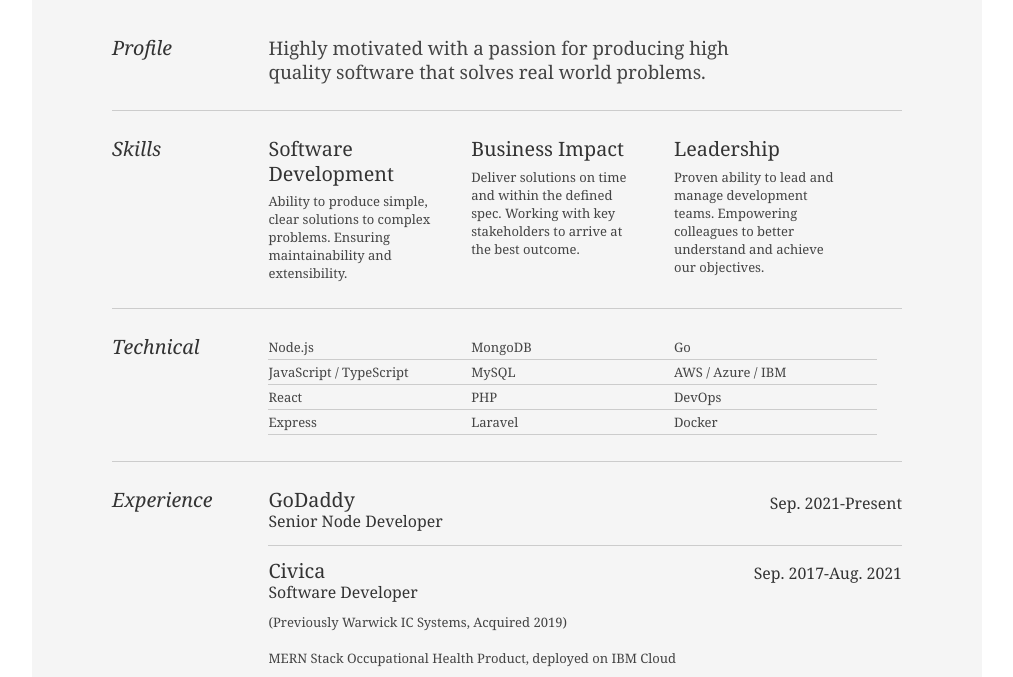
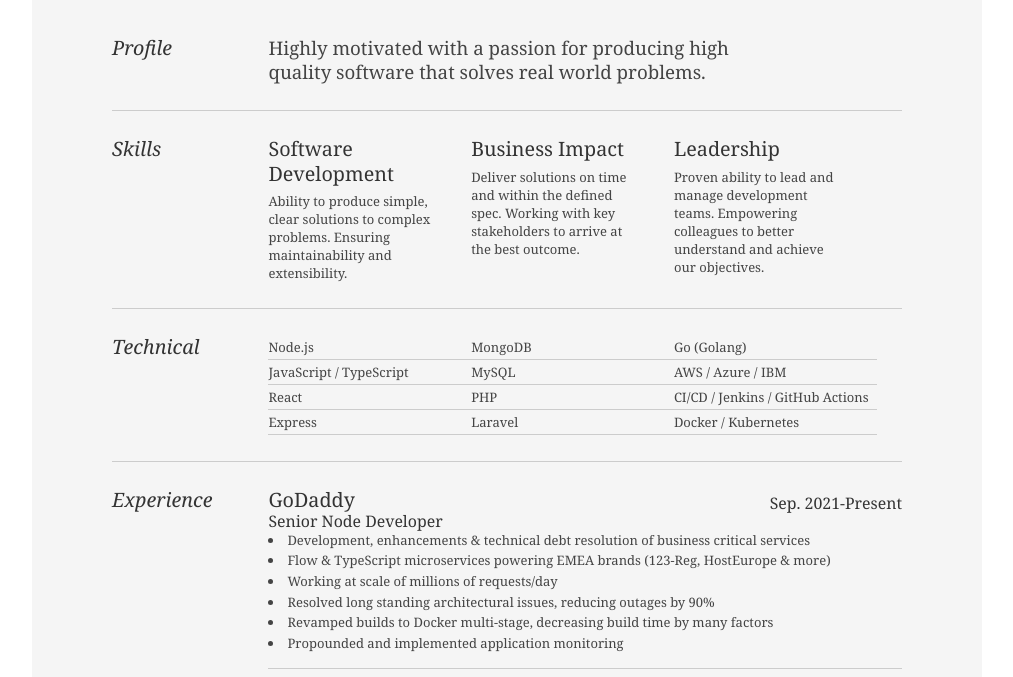
Before and after one commit to connorjburton/connorburton.com, a plain HTML site: page public/index.html in a window 1280 px wide. Shown: the part 237-914 px from the top of the page, without its empty margins (133-1146 px from the left). Drawn offline with Linux system fonts and the light colour scheme.

Commit message:
docs: added details for GoDaddy

```diff
--- a/public/index.html
+++ b/public/index.html
@@ -96,10 +96,10 @@
 							</ul>
 
 							<ul class="talent">
-								<li>Go</li>
+								<li>Go (Golang)</li>
 								<li>AWS / Azure / IBM</li>
-								<li>DevOps</li>
-								<li class="last">Docker</li>
+								<li>CI/CD / Jenkins / GitHub Actions</li>
+								<li class="last">Docker / Kubernetes</li>
 							</ul>
 						</div>
 					</div><!--// .yui-gf-->
@@ -112,10 +112,18 @@
 
 						<div class="yui-u">
 							<div class="job">
-                                                                <h2>GoDaddy</h2>
-                                                                <h3>Senior Node Developer</h3>
-                                                                <h4>Sep. 2021-Present</h4>
-                                                        </div>
+								<h2>GoDaddy</h2>
+								<h3>Senior Node Developer</h3>
+								<h4>Sep. 2021-Present</h4>
+								<ul>
+									<li>Development, enhancements & technical debt resolution of business critical services</li>
+									<li>Flow & TypeScript microservices powering EMEA brands (123-Reg, HostEurope & more)</li>
+									<li>Working at scale of millions of requests/day</li>
+									<li>Resolved long standing architectural issues, reducing outages by 90%</li>
+									<li>Revamped builds to Docker multi-stage, decreasing build time by many factors</li>
+									<li>Propounded and implemented application monitoring</li>
+								</ul>
+							</div>
 
 							<div class="job">
 								<h2>Civica</h2>
@@ -123,7 +131,7 @@
 								<h4>Sep. 2017-Aug. 2021</h4>
 								<p>(Previously Warwick IC Systems, Acquired 2019)<br /><br />MERN Stack Occupational Health Product, deployed on IBM Cloud</p>
 								<ul>
-									<li>Scaled application to 500k+ requests/day</li>
+									<li>Scaled monolithic application to 500k+ requests/day</li>
 									<li>Mixture of new feature development, enhancements, bug fixing & technical debt resolution</li>
 									<li>Architected and delivered multi-team B2B integration under budget and ahead of schedule</li>
 									<li>Maintained and encouraged security best practices</li>
```
